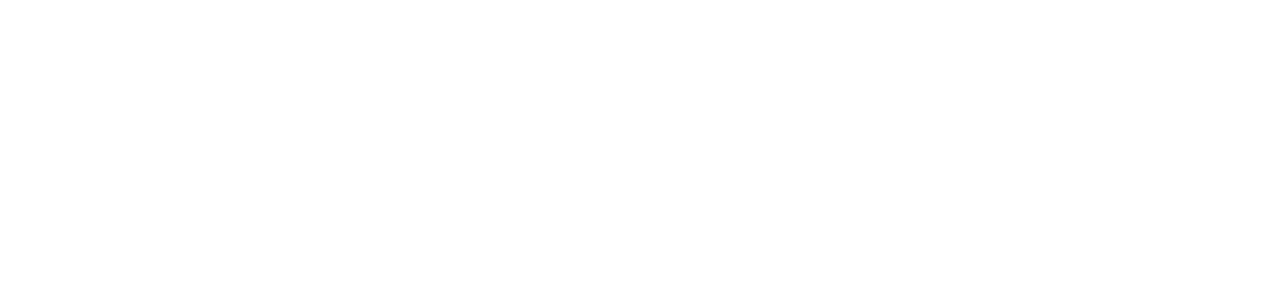
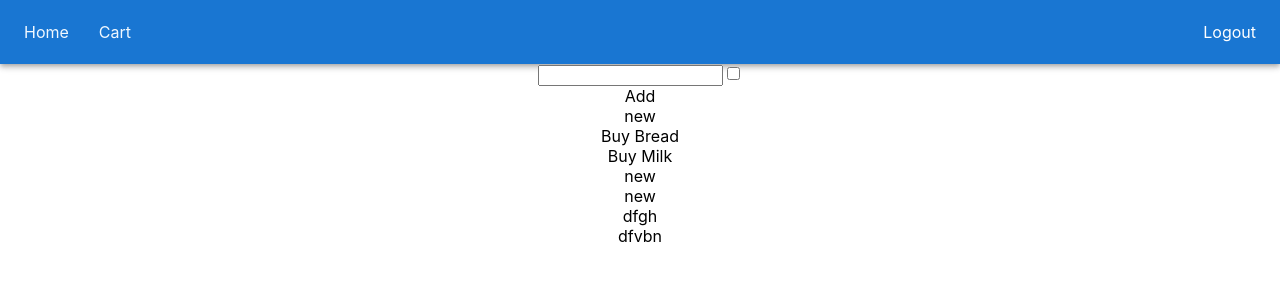
Before and after one commit to Lucky-Yadav/todo, a React (Create React App) app: page / in a window 1280 px wide. Shown: the top 300 px of the page. Built offline with nearby package versions, Linux system fonts and the light colour scheme; data requests are answered from the project's data file.

Commit message:
update app

```diff
--- a/db.json
+++ b/db.json
@@ -1,5 +1,5 @@
 {
-     "task" : [
+  "task": [
     {
       "id": 1,
       "title": "new",
@@ -14,8 +14,31 @@
       "title": "Buy Milk",
       "status": true,
       "id": 3
+    },
+    {
+      "title": "new",
+      "status": false,
+      "id": 4
+    },
+    {
+      "title": "new",
+      "status": true,
+      "id": 5
+    },
+    {
+      "title": "",
+      "status": false,
+      "id": 6
+    },
+    {
+      "title": "dfgh",
+      "status": false,
+      "id": 7
+    },
+    {
+      "title": "dfvbn",
+      "status": false,
+      "id": 8
     }
   ]
-
-
 }
--- a/package.json
+++ b/package.json
@@ -3,9 +3,13 @@
   "version": "0.1.0",
   "private": true,
   "dependencies": {
+    "@emotion/react": "^11.10.5",
+    "@emotion/styled": "^11.10.5",
+    "@mui/material": "^5.10.14",
     "@testing-library/jest-dom": "^5.16.5",
     "@testing-library/react": "^13.4.0",
     "@testing-library/user-event": "^13.5.0",
+    "axios": "^1.1.3",
     "react": "^18.2.0",
     "react-dom": "^18.2.0",
     "react-router-dom": "^6.4.3",
--- a/src/App.css
+++ b/src/App.css
@@ -1,38 +1,11 @@
 .App {
   text-align: center;
 }
-
-.App-logo {
-  height: 40vmin;
-  pointer-events: none;
+.left {
+  display: flex;
+  gap: 30px;
 }
-
-@media (prefers-reduced-motion: no-preference) {
-  .App-logo {
-    animation: App-logo-spin infinite 20s linear;
-  }
+.left a {
+  text-decoration: none;
+  color: aliceblue;
 }
-
-.App-header {
-  background-color: #282c34;
-  min-height: 100vh;
-  display: flex;
-  flex-direction: column;
-  align-items: center;
-  justify-content: center;
-  font-size: calc(10px + 2vmin);
-  color: white;
-}
-
-.App-link {
-  color: #61dafb;
-}
-
-@keyframes App-logo-spin {
-  from {
-    transform: rotate(0deg);
-  }
-  to {
-    transform: rotate(360deg);
-  }
-}
--- a/src/App.js
+++ b/src/App.js
@@ -1,10 +1,17 @@
-import logo from './logo.svg';
-import './App.css';
+import "./App.css";
+import Navbar from "./components/Navbar";
+import { Route, Routes } from "react-router-dom";
+import Home from "./components/Createtask";
 
 function App() {
   return (
     <div className="App">
+      <Navbar />
+      <Routes>
 
+        <Route path="/"element={<Home />}></Route>
+
+      </Routes>
     </div>
   );
 }
--- /dev/null
+++ b/src/components/Createtask.jsx
@@ -0,0 +1,66 @@
+import React, { useEffect, useState, useRef } from "react";
+import axios from "axios";
+
+const Createtask = () => {
+    const [data, setdata] = useState([])
+    const [item, setitem] = useState("")
+    const [status, setstatus] = useState(false)
+
+    const ref = useRef(null);
+
+    useEffect(() => {
+
+    axios({
+      method: "get",
+      url: "http://localhost:4000/task",
+    }).then((res) => {
+        console.log(res.data)
+        setdata(res.data)
+    });
+    }, [])
+
+    const additem = () => {
+         if (ref.current.checked) {
+           setstatus(true)
+         } else {
+           setstatus(false)
+         }
+        const itemdata = { "title": item,"status":status}
+      axios({
+        method: "post",
+        url: "http://localhost:4000/task",
+        data: itemdata,
+      }).then((res) => {
+          console.log(res, 1);
+          setdata(...data, res.data)
+      });
+  }
+
+  return (
+    <div>
+      <div className="createdata">
+        <div className="input">
+          <input
+            type="text"
+            id="input1"
+            onInput={(e) => setitem(e.target.value)}
+          />
+          <input type="checkbox" id="checkbox" ref={ref} />
+        </div>
+        <div className="submit" onClick={() => additem()}>
+          Add
+        </div>
+      </div>
+      <div className="data">
+        {data.map((item) => (
+          <div className="task" key={item.id}>
+            <div className="title">{item.title}</div>
+            <div className="status">{item.status}</div>
+          </div>
+        ))}
+      </div>
+    </div>
+  );
+}
+
+export default Createtask
--- /dev/null
+++ b/src/components/Navbar.jsx
@@ -0,0 +1,32 @@
+import * as React from "react";
+import AppBar from "@mui/material/AppBar";
+import Box from "@mui/material/Box";
+import Toolbar from "@mui/material/Toolbar";
+import Container from "@mui/material/Container";
+import { Link } from "react-router-dom";
+
+const Navbar = () => {
+
+  return (
+    <AppBar position="static">
+      <Container maxWidth="xl">
+        <Toolbar disableGutters>
+          <Box sx={{ flexGrow: 1, display: { xs: "none", md: "flex" } }}>
+            <div className="left">
+              <Link to={"/"}>Home</Link>
+            <Link to={"/cart"}>Cart</Link>
+            </div>
+
+          </Box>
+            <Box
+              style={{ cursor: "pointer" }}
+              sx={{ flexGrow: 0 }}
+            >
+              Logout
+            </Box>
+        </Toolbar>
+      </Container>
+    </AppBar>
+  );
+};
+export default Navbar;
--- a/src/index.js
+++ b/src/index.js
@@ -1,14 +1,15 @@
-import React from 'react';
-import ReactDOM from 'react-dom/client';
-import './index.css';
-import App from './App';
-import reportWebVitals from './reportWebVitals';
+import React from "react";
+import ReactDOM from "react-dom/client";
+import "./index.css";
+import App from "../src/App";
+import reportWebVitals from "./reportWebVitals";
+import { BrowserRouter } from "react-router-dom";
 
-const root = ReactDOM.createRoot(document.getElementById('root'));
+const root = ReactDOM.createRoot(document.getElementById("root"));
 root.render(
-  <React.StrictMode>
-    <App />
-  </React.StrictMode>
+  <BrowserRouter>
+      <App />
+  </BrowserRouter>
 );
 
 // If you want to start measuring performance in your app, pass a function
```
Also changed, not shown: 1 other file (tests, documents, lock files or other folders). Lines whose indentation alone changed are shown as unchanged.
